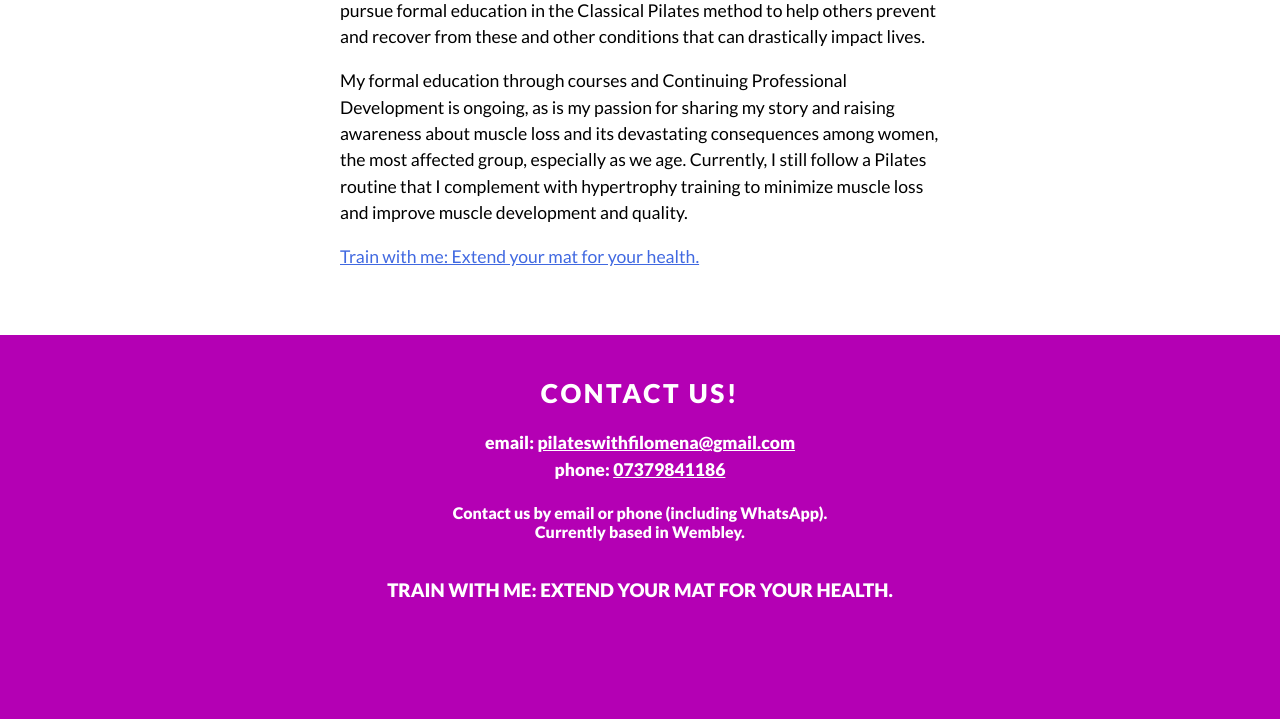
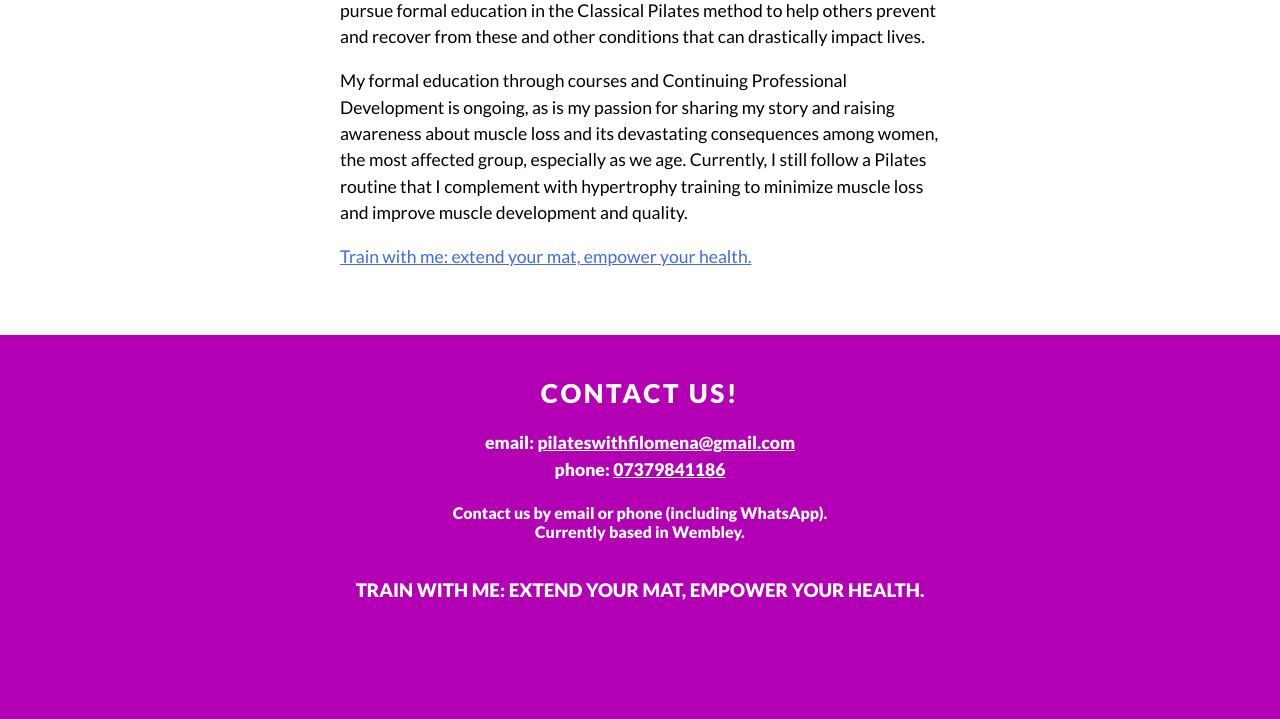
Before and after one commit to pilateswithfilomena/pilateswithfilomena.github.io, a Python web app: template templates/about-filomena.html in a window 1280 px wide. Shown: the part 831-1550 px from the top of the page. Run offline with Jinja, Linux system fonts and the light colour scheme; the template is opened without the code that fills it, so the values that code supplies are empty.

Commit message:
Update footer

```diff
--- a/about-faq.html
+++ b/about-faq.html
@@ -208,7 +208,7 @@
     Currently based in Wembley.
     <br />
     <br />
-    <h3>Train with me: Extend your mat for your health.</h3>
+    <h3>Train with me: extend your mat, empower your health.</h3>
   </footer>
 </section>
 <!--  -->
--- a/about-filomena.html
+++ b/about-filomena.html
@@ -108,7 +108,7 @@
         hypertrophy training to minimize muscle loss and improve muscle development and quality.
       </p>
       <p>
-        <a href="classes.html">Train with me: Extend your mat for your health.</a>
+        <a href="classes.html">Train with me: extend your mat, empower your health.</a>
       </p>
     </div>
 
@@ -131,7 +131,7 @@
     Currently based in Wembley.
     <br />
     <br />
-    <h3>Train with me: Extend your mat for your health.</h3>
+    <h3>Train with me: extend your mat, empower your health.</h3>
   </footer>
 </section>
 <!--  -->
--- a/about-pilates.html
+++ b/about-pilates.html
@@ -140,7 +140,7 @@
     Currently based in Wembley.
     <br />
     <br />
-    <h3>Train with me: Extend your mat for your health.</h3>
+    <h3>Train with me: extend your mat, empower your health.</h3>
   </footer>
 </section>
 <!--  -->
--- a/classes.html
+++ b/classes.html
@@ -388,7 +388,7 @@
     Currently based in Wembley.
     <br />
     <br />
-    <h3>Train with me: Extend your mat for your health.</h3>
+    <h3>Train with me: extend your mat, empower your health.</h3>
   </footer>
 </section>
 <!--  -->
--- a/event1.html
+++ b/event1.html
@@ -125,7 +125,7 @@
     Currently based in Wembley.
     <br />
     <br />
-    <h3>Train with me: Extend your mat for your health.</h3>
+    <h3>Train with me: extend your mat, empower your health.</h3>
   </footer>
 </section>
 <!--  -->
--- a/events.html
+++ b/events.html
@@ -99,7 +99,7 @@
     Currently based in Wembley.
     <br />
     <br />
-    <h3>Train with me: Extend your mat for your health.</h3>
+    <h3>Train with me: extend your mat, empower your health.</h3>
   </footer>
 </section>
 <!--  -->
--- a/index.html
+++ b/index.html
@@ -200,7 +200,7 @@
     Currently based in Wembley.
     <br />
     <br />
-    <h3>Train with me: Extend your mat for your health.</h3>
+    <h3>Train with me: extend your mat, empower your health.</h3>
   </footer>
 </section>
 <!--  -->
--- a/our-mission.html
+++ b/our-mission.html
@@ -117,7 +117,7 @@
     Currently based in Wembley.
     <br />
     <br />
-    <h3>Train with me: Extend your mat for your health.</h3>
+    <h3>Train with me: extend your mat, empower your health.</h3>
   </footer>
 </section>
 <!--  -->
--- a/templates/about-filomena.html
+++ b/templates/about-filomena.html
@@ -45,7 +45,7 @@
         hypertrophy training to minimize muscle loss and improve muscle development and quality.
       </p>
       <p>
-        <a href="classes.html">Train with me: Extend your mat for your health.</a>
+        <a href="classes.html">Train with me: extend your mat, empower your health.</a>
       </p>
     </div>
 
--- a/templates/contact.jinja
+++ b/templates/contact.jinja
@@ -17,7 +17,7 @@
     Currently based in Wembley.
     <br />
     <br />
-    <h3>Train with me: Extend your mat for your health.</h3>
+    <h3>Train with me: extend your mat, empower your health.</h3>
   </footer>
 </section>
 <!--  -->
```
